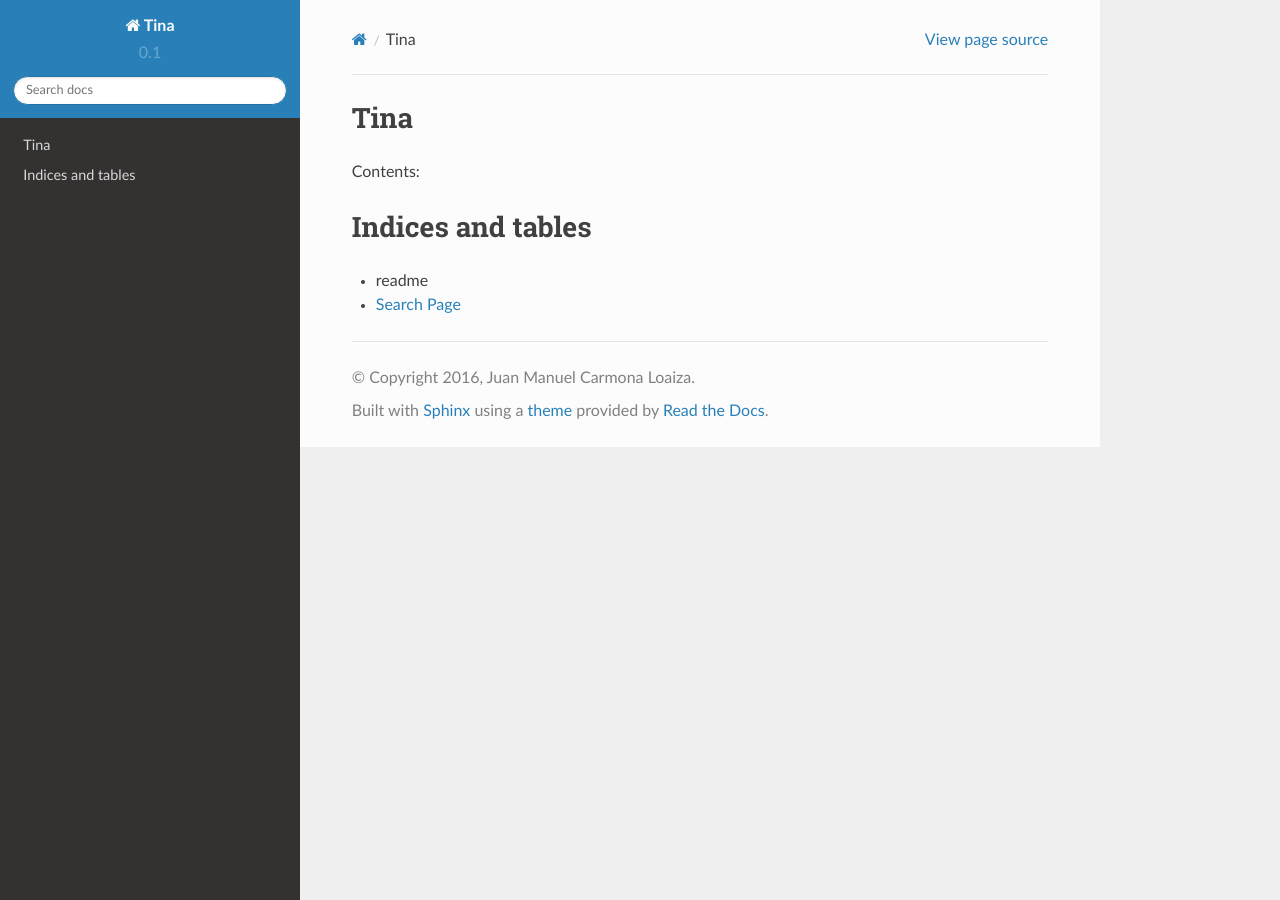
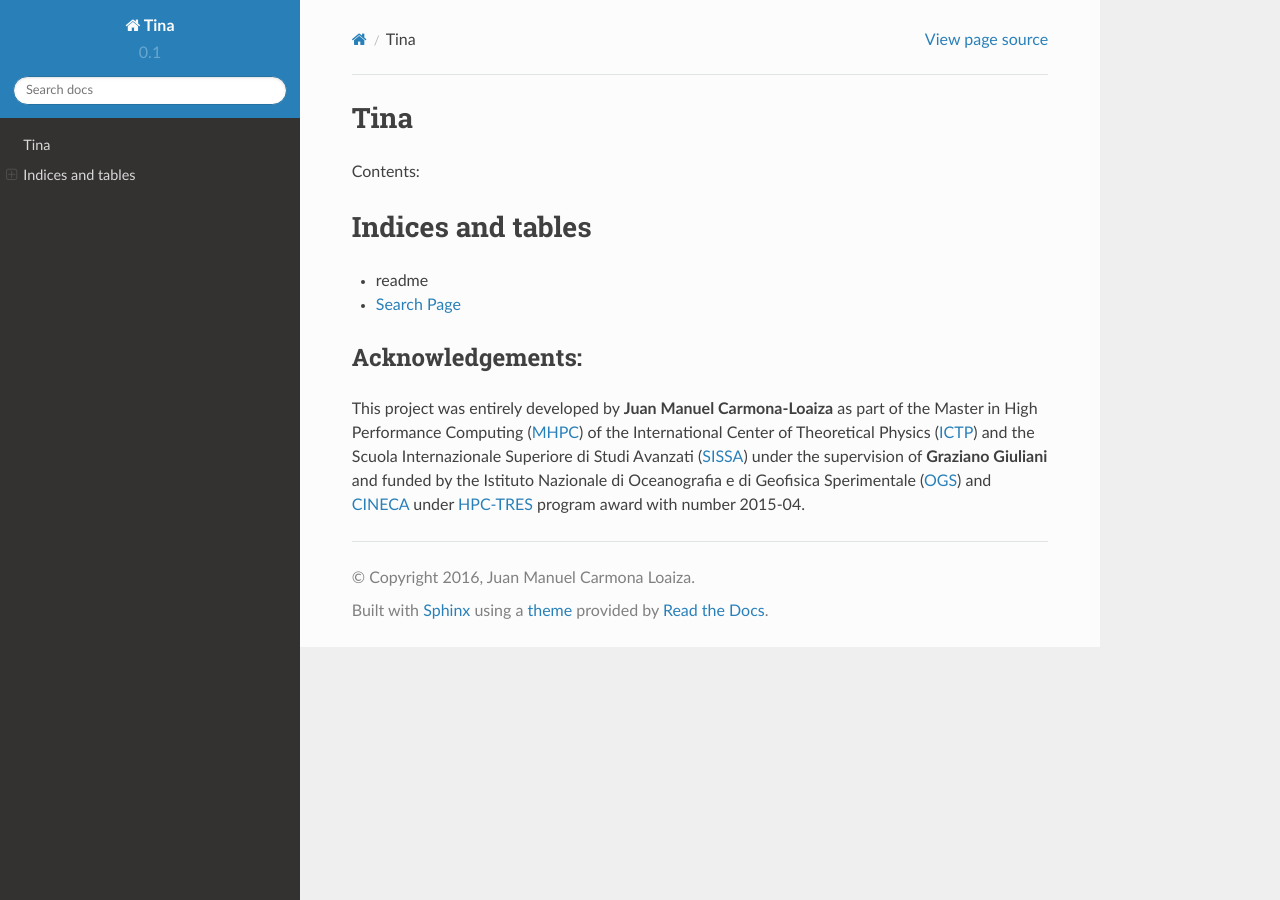
Before and after one commit to juanmcloaiza/Tina, a Sphinx documentation site: the page built from docs/index.rst, in a window 1280 px wide. Built offline with Sphinx 7.4.7 and the Read the Docs theme 2.0.0, drawn with Linux system fonts in a browser that asks for light colours.

Commit message:
Update index.rst

```diff
--- a/docs/index.rst
+++ b/docs/index.rst
@@ -20,3 +20,9 @@ Indices and tables
 .. * :ref:`modindex`
 * :ref:`readme`
 * :ref:`search`
+
+
+Acknowledgements:
+^^^^^^^^^^^^^^^^^
+
+This project was entirely developed by **Juan Manuel Carmona-Loaiza** as part of the Master in High Performance Computing (`MHPC <http://www.mhpc.it>`_) of the International Center of Theoretical Physics (`ICTP <http://www.ictp.it>`_) and the Scuola Internazionale Superiore di Studi Avanzati (`SISSA <http://www.sissa.it>`_) under the supervision of **Graziano Giuliani** and funded by the Istituto Nazionale di Oceanografia e di Geofisica Sperimentale (`OGS <http://www.ogs.trieste.it>`_) and `CINECA <http://www.cineca.it>`_ under `HPC-TRES <http://www.cineca.it/en/news/ogs-cineca-agreement-hpc-training-and-research-earth-sciences>`_ program award with number 2015-04.
```
